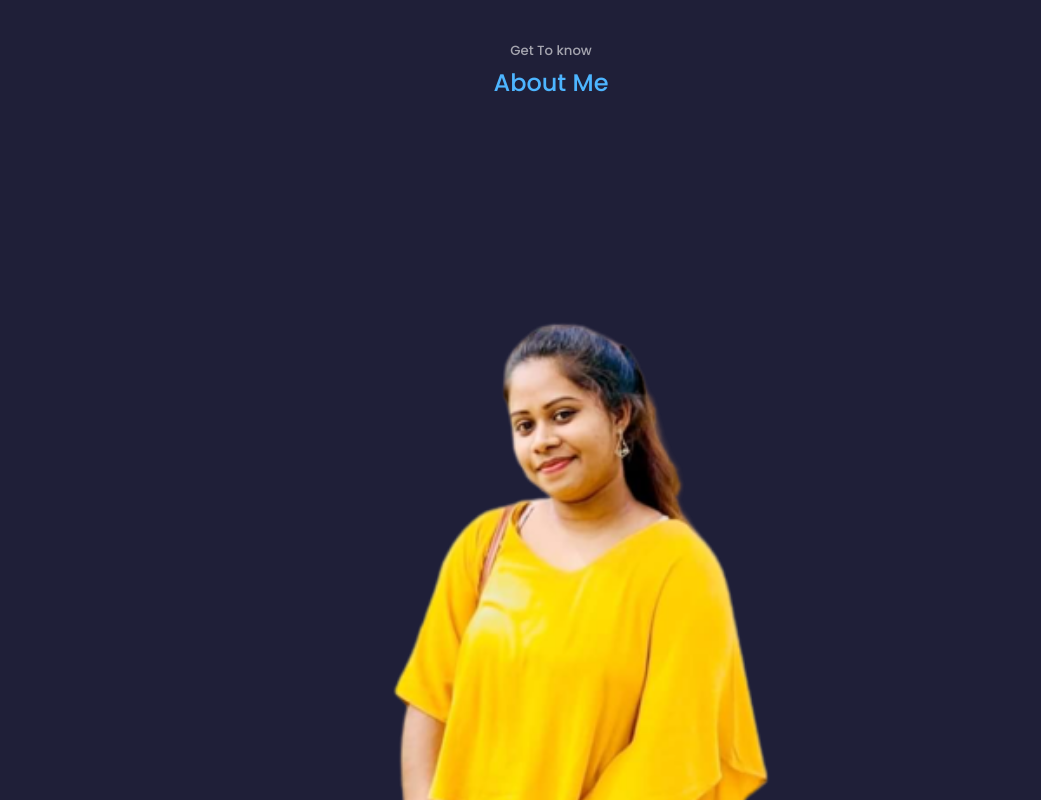
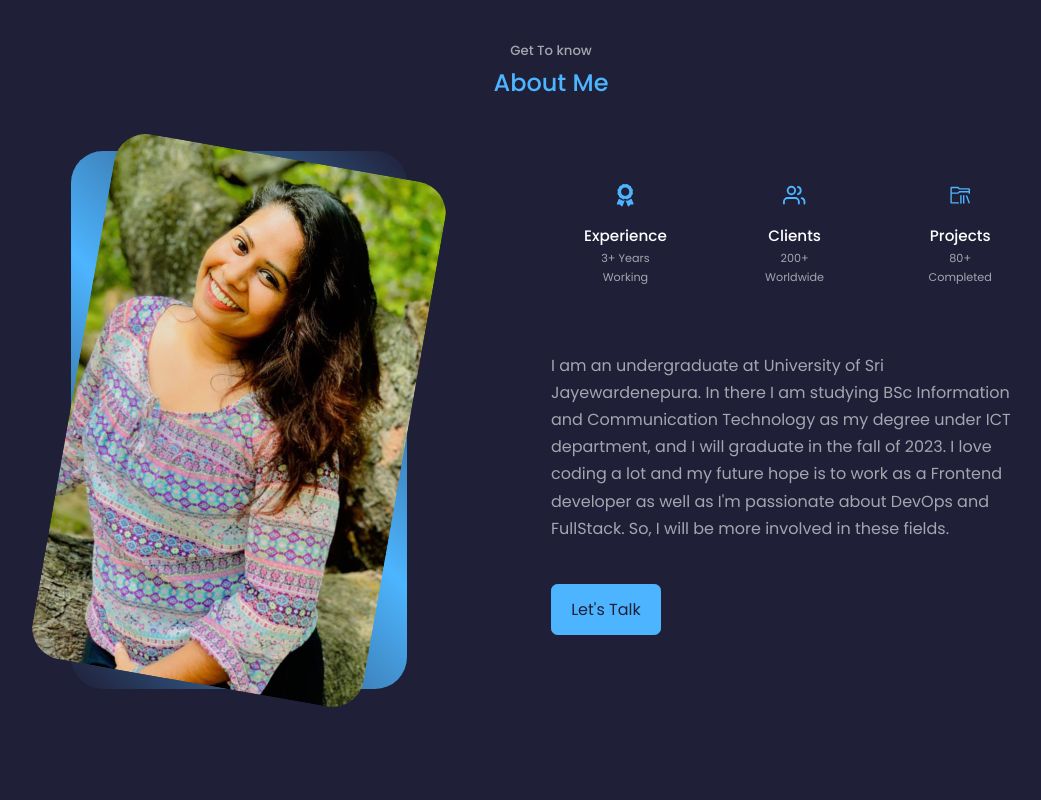
Before and after one commit to NeluniPriyangika/NeluniPriyangikaPortfolio, a React (Create React App) app: page / in a window 1280 px wide. Shown: the part 1000-1800 px from the top of the page, without its empty margins (89-1130 px from the left). Built offline with nearby package versions, Linux system fonts and the light colour scheme.

Commit message:
builded all functions in the about.jsx

```diff
--- a/src/components/about/About.jsx
+++ b/src/components/about/About.jsx
@@ -1,6 +1,6 @@
 import React from 'react';
 import './about.css';
-import ME from '../../assets/yellow.png';
+import ME from '../../assets/me1.jpg';
 import {FaAward} from 'react-icons/fa';
 import {FiUsers} from 'react-icons/fi';
 import {VscFolderLibrary} from 'react-icons/vsc';
@@ -14,7 +14,7 @@ const About = () => {
       <div className='container about_container'>
         <div className='about_me'>
           <div className='about_me-image'>
-            <img src={ME} alt='About Image'/>
+            <img src={ME} alt='AboutImage'/>
           </div>
         </div>
 
@@ -40,11 +40,13 @@ const About = () => {
           </div>
 
           <p>
-            ilhsfkasfkasfjasklfjhfffjkljaslkmfioqwfffffffffffffffffffffffffffffffffffffffffffffffffffmlmd
-            knfqqqqqqqqqqqqqqqqqqqqqhjhhhhhlklkhhhhhhhhhhhhhhhhhhhhhhhhhhhhhhhhhhhhhhh
-            hguuuuuuuuuuuuuuuuuuuuuuuuuuuuuuuuuuulkk
-            hhhhhhhhhhhhhhhuyuyouyoyoi89uijhkn
+            I am an undergraduate at University of Sri Jayewardenepura.
+            In there I am studying BSc Information and Communication Technology as my degree under ICT department,
+            and I will graduate in the fall of 2023. I love coding a lot and my future hope is to work as a Frontend developer as well as I'm passionate about DevOps and FullStack.
+            So, I will be more involved in these fields.
           </p>
+
+          <a href='#contact' className='btn btn-primary'>Let's Talk</a>
         </div>
       </div>
     </section>
--- a/src/components/about/about.css
+++ b/src/components/about/about.css
@@ -0,0 +1,105 @@
+.about_container{
+    display: grid;
+    grid-template-columns: 35% 50%;
+    gap: 15%;
+}
+
+.about_me {
+    width: 100%;
+    aspect-ratio: 1/1.6;
+    border-radius: 2rem;
+    background: linear-gradient(
+        45deg,
+        transparent,
+        var(--color-primary),
+        transparent
+    );
+    display: grid;
+    place-items: center;
+}
+
+.about_me-image{
+    border-radius: 2rem;
+    overflow: hidden;
+    transform: rotate(10deg);
+    transition: var(--transition);
+}
+
+.about_me-image:hover{
+    transform: rotate(0);
+}
+
+.about_cards{
+    display: grid;
+    grid-template-columns: repeat(3,1fr);
+    gap: 1.5rem;
+}
+
+.about_card{
+    background: var(--color-bag-variant);
+    border: 1px solid transparent;
+    border-radius: 1rem;
+    padding: 2rem;
+    text-align: center;
+}
+
+.about_card:hover{
+    background: transparent;
+    border-color: var(--color-primary-varant);
+    cursor: default;
+}
+
+.about_icon {
+    color: var(--color-primary);
+    font-size: 1.4rem;
+    margin-bottom: 1rem;
+}
+
+.about_card h5{
+    font-size: 0.95rem;
+}
+
+.about_card small{
+    font-size: 0.7rem;
+    color: var(--color-light);
+}
+
+.about_content p {
+    margin: 2rem 0 2.6rem;
+    color: var(--color-light);
+}
+
+/*=======================================MEDIA QUERIES (MEDIUM DEVICES)========================================*/
+
+@media screen and (max-widt: 1024px) {
+    .about_container{
+        grid-template-columns: 1fr;
+        gap: 0;
+   }
+   .about_me{
+        width: 50%;
+        margin: 2rem auto 4rem;
+   }
+   .about_content{
+        margin: 1rem 0 1.5rem;
+   }
+}
+
+/*=======================================MEDIA QUERIES (SMALL DEVICES)========================================*/
+
+@media screen and (max-widt: 600px) {
+    .about_me {
+        width: 65%;
+        margin: 0 auto 3rem;
+    }
+    .about_card{
+        grid-template-columns: 1fr 1fr;
+        gap: 1rem;
+    }
+    .about_content{
+        text-align: center;
+    }
+    .about_content p {
+        margin: 1.5rem 0;
+    }
+}
--- a/src/components/header/header.css
+++ b/src/components/header/header.css
@@ -49,7 +49,7 @@ header {
    margin-top: 4rem;
    border-radius: 12rem 12rem 0 0;
    overflow: hidden;
-   padding: 5rem 1.5rem 1.5rem 1.5rem ;
+   padding: rem 1.5rem 1.5rem 1.5rem ;
 }
 
 /*====================== SCROLL DOWN ===================*/
```
Also changed, not shown: src/assets/me1.jpg (added), src/components/nav/nav.css (line endings or trailing spaces).
